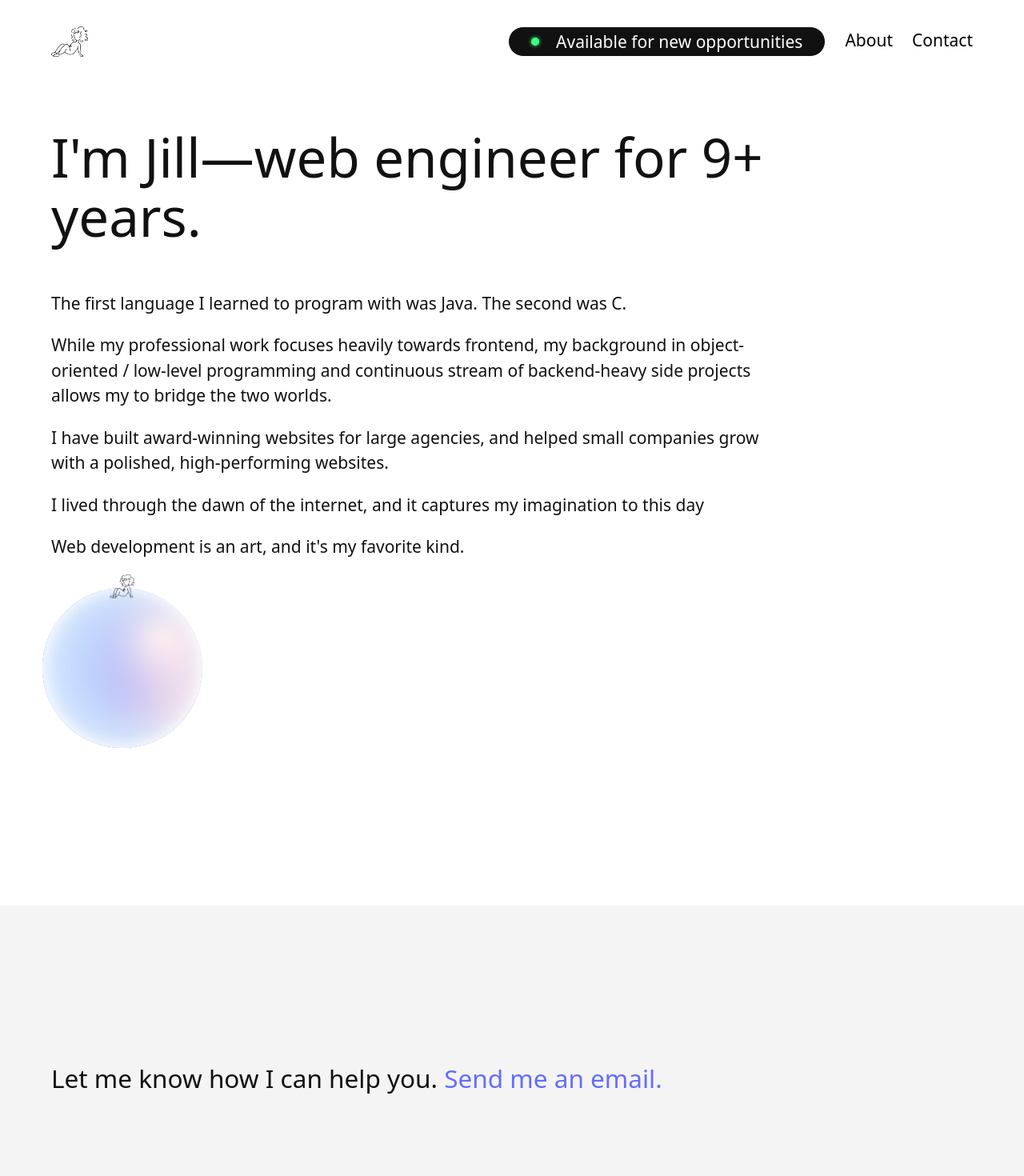
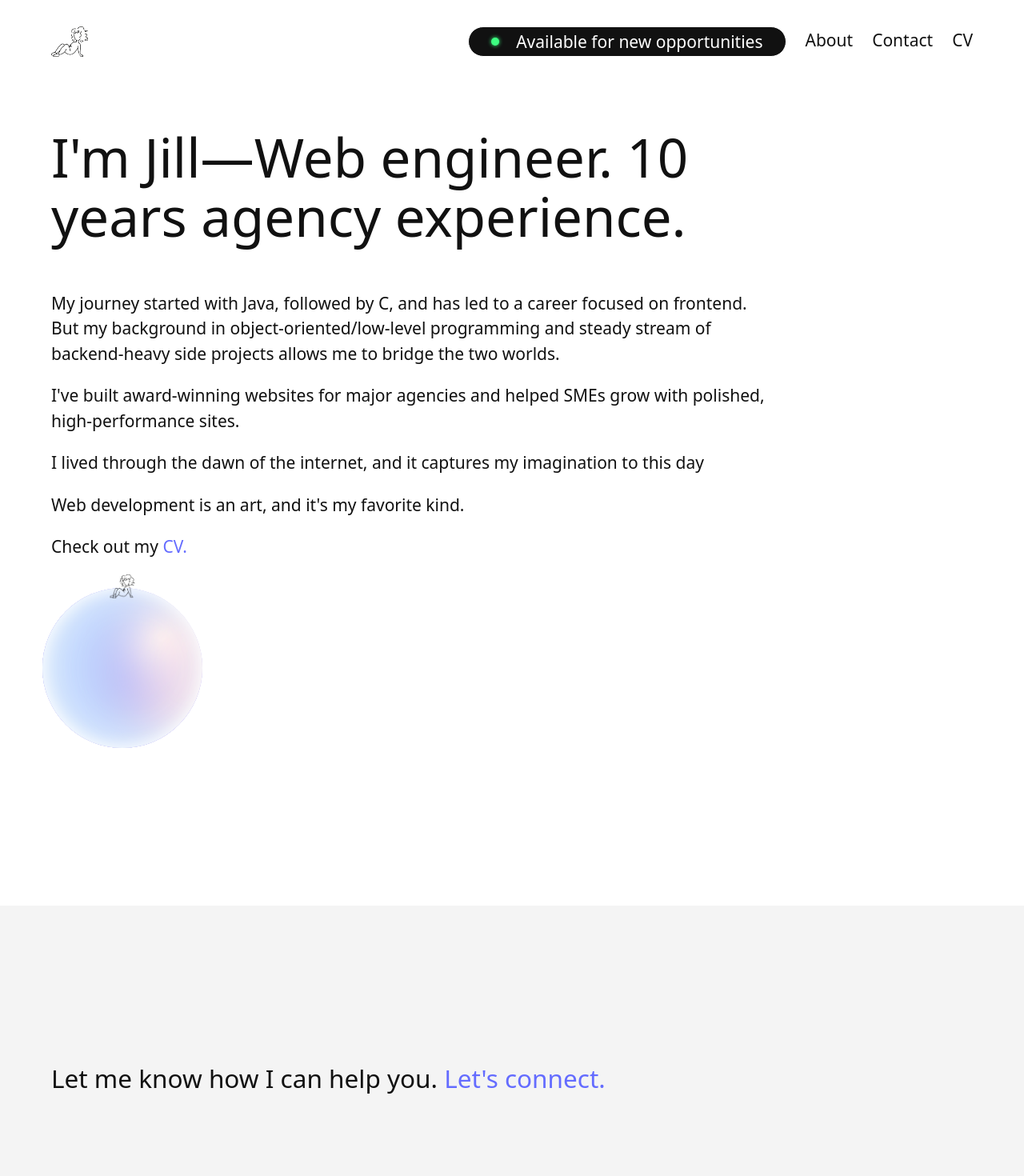
Before and after one commit to jillii/portfolio, a React (Vite) app: page /about in a window 1280 px wide. Shown: the top 1470 px of the page at 80% size. Built offline with nearby package versions, Linux system fonts and the light colour scheme.

Commit message:
Nina edits.

```diff
--- a/src/assets/Nav.css
+++ b/src/assets/Nav.css
@@ -14,7 +14,7 @@ nav ul {
     padding-left: 0;
 }
 nav ul li a {
-    color: initial;
+    color: #111;
     vertical-align: middle;
 }
 
@@ -108,6 +108,9 @@ nav ul li:hover a[href='/']:before {
     .status {
         border-color: #fff;
     }
+    nav ul li a {
+        color: #fff;
+    }
     nav ul li a[href='/']:before {
         filter: invert(1);
     }
--- a/src/components/Footer.jsx
+++ b/src/components/Footer.jsx
@@ -6,9 +6,9 @@ export default function Footer () {
     return (
         <footer id="contact">
             <div className="site-container">
-                <h2 className="footer-cta">Let me know how I can help you. <a href='mailto:hello@jill.digital'>Send me an email.</a></h2>
+                <h2 className="footer-cta">Let me know how I can help you. <a href='mailto:hello@jill.digital'>Let's connect.</a></h2>
                 <div className='flexbox'>
-                    <p>©2025 Jill</p>
+                    <p>©2025 Jill Hoenig</p>
                     {CONTACT.socials &&
                         <div className='socials'>
                             {CONTACT.socials.map((social, index) => <Social key={index} url={social} />)}
--- a/src/components/Nav.jsx
+++ b/src/components/Nav.jsx
@@ -12,6 +12,7 @@ export default function () {
               <Status />
               <li><Link to="/about/">About</Link></li>
               <li><Anchor to="#contact">Contact</Anchor></li>
+              <li><a href='https://jillii.github.io/resume/' target='_blank'>CV</a></li>
             </ul>
           </div>
         </nav>
--- a/src/components/Section.jsx
+++ b/src/components/Section.jsx
@@ -20,7 +20,7 @@ export default function Section (props) {
                 })}
             </div>
             <div className='site-container'>
-                <label>Tech Stack</label>
+                <label>Filter by language / technology:</label>
                 <Filter list={list} setList={setList} filterTech={filterTech} initial={initial} />
             </div>
         </section>
--- a/src/data.js
+++ b/src/data.js
@@ -7,10 +7,9 @@ export const ABOUT = {
     summary: "Web development as ",
     list: ['art.', 'connection.', 'play.', 'inspiration.', 'expression.'],
     bio: [
-        "I'm Jill—web engineer for 9+ years.",
-        "The first language I learned to program with was Java. The second was C.",
-        "While my professional work focuses heavily towards frontend, my background in object-oriented / low-level programming and continuous stream of backend-heavy side projects allows my to bridge the two worlds.",
-        "I have built award-winning websites for large agencies, and helped small companies grow with a polished, high-performing websites.",
+        "I'm Jill—Web engineer. 10 years agency experience.",
+        "My journey started with Java, followed by C, and has led to a career focused on frontend. But my background in object-oriented/low-level programming and steady stream of backend-heavy side projects allows me to bridge the two worlds.",
+        "I've built award-winning websites for major agencies and helped SMEs grow with polished, high-performance sites.",
         "I lived through the dawn of the internet, and it captures my imagination to this day",
         "Web development is an art, and it's my favorite kind."
     ]
@@ -31,39 +30,39 @@ export const WORK = [
         tech: ['PHP', 'SCSS', 'JavaScript', 'WordPress', 'SEO'],
         link: 'https://www.quorumfcu.org/',
         image: image_path + 'quorum-homepage.png',
-        body: `<p>QFCU wanted to adopt a younger, more modern tone. The project was essential a complete overhaul. I took the opportunity to improve the site's backend architecture.</p>
+        body: `<p>QFCU aimed to adopt a younger, more modern tone, which required a full overhaul. I took the opportunity to enhance the site's backend architecture for improved functionality and scalability.</p>
         <img loading="lazy" src="${image_path}projects/quorum-term-savings-hero.png" alt="quorum term savings hero" />
-        <p>My focus was to streamline user experience—turn repetitive, manual data-entry into streamlined automations. Previously, populating the rates page meant uploading an XML file with all the rates to the backend. The page would then render the new rates. This system was clunky and unecessarily complex—a new XML would need to be made to update even a single rate. So, I created a data type for rates, which could be updated in the dashboard.</p>
+        <p>My goal was to streamline user experience—turn repetitive, manual data entry into seamless automations. Previously, populating the Rates page involved uploading an XML file with all the rates to the backend. This process was clunky and overly complicated—just updating a single rate required generating a new XML. To solve this, I created a custom data type for rates, allowing them to be updated directly in the dashboard.</p>
         <img loading="lazy" src="${image_path}projects/quorum-rate-backend.png" alt="rate backend"/>
-        <p>Website updates should be quick and painless. Technology should help, not hurt.</p>
-        <p>With help from my friends from design, I elevated the rates page user-experience with clear, well-styled rates tables.</p>
+        <p>Website updates should be quick and painless.</p>
+        <p>In collaboration with the design team, I improved the Rates page user experience by creating clear, well-styled rates tables.</p>
         <img loading="lazy" src="${image_path}projects/quorum-rate-table.png" alt="quorum rates table" />
         <p>And yes, they are easy to edit!</p>`
     },
     {
         slug: 'beamable',
-        title: "Beamble",
+        title: "Beamable",
         tech: ['PHP', 'SCSS', 'JavaScript', 'WordPress', 'Keyframe Animations', 'Leadership', 'Code Review'],
         link: 'https://beamable.com/',
         image: aws_path + 'beamable.mp4',
-        body: `<p>This was one of my favorite projects. The product was fun and future-forward, so the website had to reflect that.</p>
+        body: `<p>The website I created for Beamable, a game development platform, was one of my favorite projects. With a fun, future-forward product, they needed a website to match.</p>
         <video playsinline webkit-playsinline src="${image_path}projects/beamable-homepage-hero-animation.mp4" alt="beamable homepage hero animation" autoplay loop muted></video>
-        <p>With a little imagination, and a lot of CSS (684 lines of keyframe animation SCSS to be exact), I turned a beautiful design into an animated dream.</p>
-        <p>Everything was treated with a tasteful amount of whimsy.</p>
+        <p>With a little imagination and a lot of CSS (684 lines of keyframe animations SCSS, to be exact), I turned a beautiful design into a playful, animated dreamworld.</p>
+        <p>Interactive elements made exploring the site feel like gameplay.</p>
         <video playsinline webkit-playsinline src="${image_path}projects/beamable-blog.mp4" alt="beamable blog hero" autoplay loop muted></video>
-        <p>All the animations were subtle. I implemented slight delay offsets for intrigue.</p>
+        <p>The animations were deliberately subtle, with slight delay offsets to add a sense of intrigue.</p>
         <video playsinline webkit-playsinline src="${image_path}projects/beamable-customers-hero.mp4" alt="beamable customers hero" autoplay loop muted></video>
-        <p>This project was a testiment to what a little love and imagination can do for a site. Web development is more than just a job for me. It's an opportunity to create something incredible.</p>`
+        <p>This project is a testament to what creativity and passion can do to elevate a site. Web development isn't just a job for me—it's a chance to build something extraordinary.</p>`
     },
     {
         slug: "cybernetix-playbook",
-        title: "Cybernetix Playbook",
+        title: "Cybernetix Ventures",
         tech: ['PHP', 'SCSS', 'JavaScript', 'WordPress'],
         link: 'https://theroboticsplaybook.com/',
         image: aws_path + 'cybernetixplaybook.mp4',
         body: `<p>I had a lot of fun building this website. The client wanted it to look and behave like a book. Far from your standard site.</p>
         <video playsinline webkit-playsinline src="${image_path}projects/cybernetix-welcome.mp4" autoplay loop muted></video>
-        <p>The idea had been proposed to a different dev team, and they estimated it would take about 230-280 hours. I built it in an eighth of the time. Sometimes all you need is a strong foundation to give you the flexibility to tackle curveballs.</p>
+        <p>The project was initially pitched to another dev team, who estimated it would take 230-280 hours. I completed it 1/8 of that time, about 32 hours. Sometimes all you need is a strong foundation to give you the flexibility to tackle curveballs.</p>
         <video playsinline webkit-playsinline src="${image_path}projects/cybernetix-product-development.mp4" autoplay loop muted></video>
         <p>There's no WordPress plugin or JavaScript library to satisfy this ask. The behavior is simple JavaScript, and the appearance is just CSS.</p>
         <video playsinline webkit-playsinline src="${image_path}projects/cybernetix-verticle.mp4" autoplay loop muted></video>
@@ -71,22 +70,22 @@ export const WORK = [
     },
     {
         slug: "companyon",
-        title: "Companyon",
+        title: "Companyon Ventures",
         tech: ['Leadership', 'PHP', 'JavaScript', 'SCSS', 'WordPress', 'Code Review'],
         link: 'https://companyon.vc/',
         image: image_path + 'companyon.png',
-        body: `<p>This was the first website I built as a Tech Lead.</p>
+        body: `<p>This was the first website I built as a Tech Lead, created for a B2B tech startup-focused venture capital firm.</p>
         <video playsinline webkit-playsinline src="${image_path}projects/companyon-homepage-hero.mp4" autoplay loop muted></video>
-        <p>The team was small—just me and a junior developer. But it was all the same to me, and I wanted to be the best lead possible. This was the perfect project to train with, because it was small—yet the unique design posed a few little coding challenges.</p>
+        <p>The team was small—just myself and a junior developer—but that didn't change my commitment to being the best lead I could be. This project was the ideal educational tool: small in scope, yet the unique design presented some interesting coding challenges.</p>
         <video playsinline webkit-playsinline src="${image_path}projects/companyon-color-change-svgs.mp4" autoplay loop muted></video>
-        <p>This design required us to really dig into SVG code. Those little images carry an entire ecosystem (of code) inside of them—and we were bending the laws of nature. It was a learning opportunity for everyone, including me.</p>
+        <p>This design required us to really dig into SVG code. SVGs may look like normal images, but they're actually just code, and can be manipulated as such. We were extending their functionality beyond what either of us knew was possible. It was a valuable learning experience for the whole team.</p>
         <video playsinline webkit-playsinline src="${image_path}projects/companyon-pixel-buttons.mp4" autoplay loop muted></video>
-        <p>I've had some pretty awful mentors. People who were not available, who didn't care. My goal was to be the opposite of that.</p>
+        <p>I’ve had my share of awful mentors—people who were unavailable and disengaged. My goal was to be the opposite of that.</p>
         <img loading="lazy" src="${image_path}projects/companyon-blog-hero.png" alt="companyon blog post hero"/>
-        <p>I wanted to inspire—to share my excitement for code. I qualified all my instructions and advice with "but there could be a better way..." to open the door to experimentation.</p>
+        <p>I aimed to inspire and share my excitement for code. I framed all my instructions and advice with “But there could be a better way...” to encourage experimentation.</p>
         <img loading="lazy" src="${image_path}projects/companyon-recent-posts.png" alt="companyon recent posts"/>
-        <p>I set the standard high from the start. I held the whole team to the same standard that I held myself.</p>
-        <p> The client loved the final product, and we were officially a team.</p>`
+        <p>I set a high standard from the start. I held the team to the same level I hold myself.</p>
+        <p>The client loved the final product, and that’s when we truly became a team.</p>`
     },
     {
         slug: "allstacks-roi-calculator",
@@ -94,15 +93,15 @@ export const WORK = [
         tech: ['JavaScript', 'Hubl'],
         link: 'https://www.allstacks.com/roi-calculator',
         image: aws_path + 'allstacks.mp4',
-        body: `<p>Every once in a while, a client will ask for a calculator.</p>
+        body: `<p>Every so often, a client will ask for a calculator.</p>
         <video playsinline webkit-playsinline src="${image_path}projects/allstacks-roi-calc-savings.mp4" autoplay muted loop></video>
-        <p>I love building calculators—they're the perfect union of user-experience, logic, and math.</p>
-        <p>This calculator had a little secret though... The result could be NEGATIVE.</p>
-        <p>But that was the truth. There were edge cases in which customers would not save money with Allstacks' product. So I brought it to my manager's attention, and we developed a UX for negative results.</p>
+        <p>I love building calculators—they're the perfect union of user experience, logic, and math.</p>
+        <p>But this one had a twist... the result could be NEGATIVE.</p>
+        <p>That was the reality—there were edge cases where customers wouldn't save money with Allstacks' product. I flagged it to my manager, and together, we developed a UX for negative results.</p>
         <img loading="lazy" src="${image_path}projects/allstacks-roi-calc-negative-savings.png" alt="allstacks roi calculator showing negative savings" />
         <p>If the result was negative, the user should be told explicitely that the product was not a fit. Otherwise, they would be scratching their heads, trying to make sense of negative savings.</p>
         <video playsinline webkit-playsinline src="${image_path}allstacks.mp4" autoplay loop muted></video>
-        <p>The edge case was incredibly unlikely, but possible. The resulting calculator captured every possibility, and responded clearly.</p>`
+        <p>The edge cases were rare but possible. The final calculator accounted for every scenario and delivered clear, precise responses.</p>`
     },
     {
         slug: "travel-tech-titans",
@@ -123,7 +122,7 @@ export const WORK = [
     },
     {
         slug: "design-statements",
-        title: 'Design Statements LLC Official',
+        title: 'Design Statements LLC',
         tech: ['WordPress', 'PHP', 'CSS', 'JavaScript', 'UI/UX Design'],
         link: 'http://designstatements-llc.com/',
         image: aws_path + 'designstatements.mp4',
@@ -155,7 +154,7 @@ export const WORK = [
 export const PROJECTS = [
     {
         slug: "expletive",
-        title: '!@#$% Official',
+        title: '!@#$%',
         tech: ['JavaScript', 'CSS', 'Jekyll', 'Liquid', 'Keyframe Animations', 'UI/UX Design'],
         link: 'https://expletive.plumbing/',
         image: aws_path + 'expletiveplumbing.mp4',
--- a/src/pages/About.jsx
+++ b/src/pages/About.jsx
@@ -9,7 +9,9 @@ function About() {
           <div className='flexbox about'>
             <div class="copy-area">{ABOUT.bio.map((paragraph, index) => {
               {return index === 0 ? <h1 className='headline'>{paragraph}</h1> : <p>{paragraph}</p>}
-            })}</div>
+            })}
+            <p>Check out my <a href='https://jillii.github.io/resume/' target='_blank'>CV.</a></p>
+            </div>
             <div className='bubble'></div>
           </div>
         </div>
--- a/src/pages/Home.jsx
+++ b/src/pages/Home.jsx
@@ -14,7 +14,7 @@ function Home() {
     }
 
     useEffect(() => {
-        const intervalID = setInterval(getNext, 4000);
+        const intervalID = setInterval(getNext, 2500);
         return () => clearInterval(intervalID);
     }, [getNext])
 
@@ -25,7 +25,7 @@ function Home() {
                     <h1 className="bio site-title">{ABOUT.summary} <span key={index} id="as-text" className="as-text">{text}</span></h1>
                 </div>
             </section>
-            <Section title="Websites I've built for companies" list={WORK} />
+            <Section title="Websites I've built for clients" list={WORK} />
             <Section title="Websites I've built for myself" list={PROJECTS} />
         </>
     )
```
